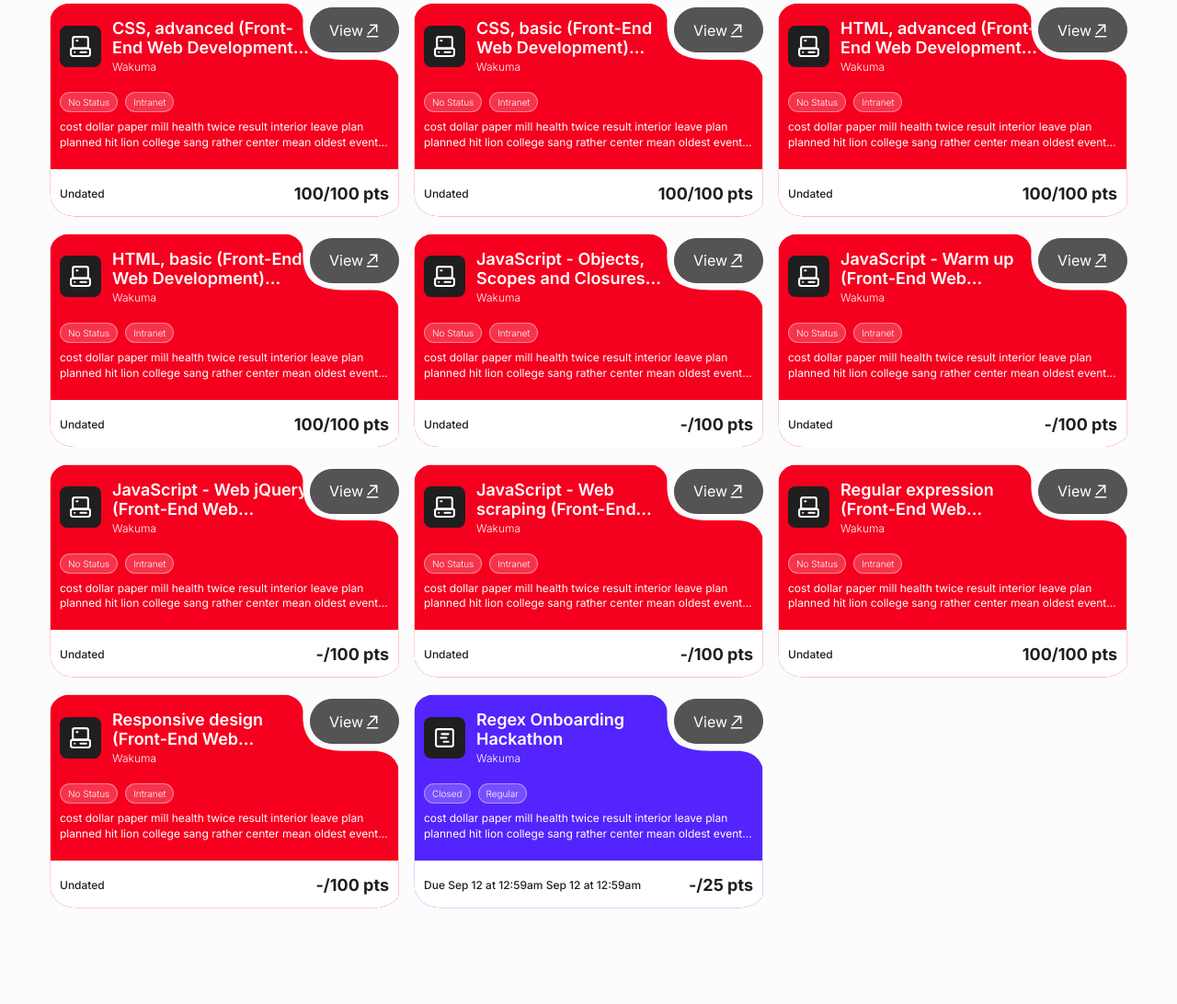
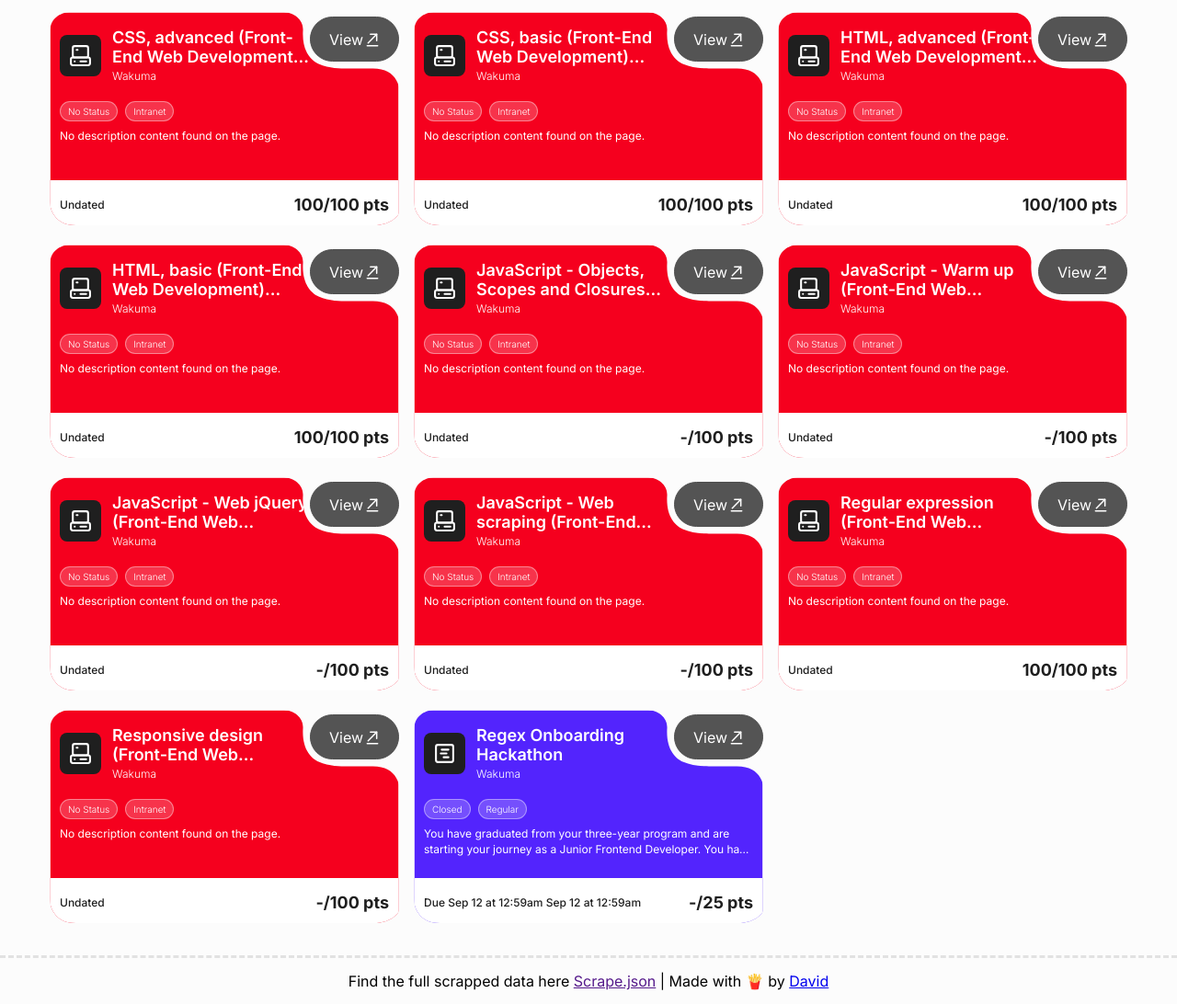
Before and after one commit to ndizeyedavid/web-scraping-homework, a website: page dist/index.html in a window 1280 px wide. Shown: the part 1216-2308 px from the top of the page at 92% size. Before the commit the page ends 2216 px from the top, so only its background shows below. Drawn offline with nearby package versions, Linux system fonts and the light colour scheme.

Commit message:
ft: added a footer to mi proj

```diff
--- a/dist/index.html
+++ b/dist/index.html
@@ -71,7 +71,10 @@
             </div>
         </section>
     </main>
-
+    <footer>
+        <p>Find the full scrapped data here <a href="">Scrape.json</a> | Made with 🍟 by <a
+                href="https://github.com/ndizeyedavid">David</a></p>
+    </footer>
     <script src="https://code.jquery.com/jquery-3.7.1.js"
         integrity="sha256-eKhayi8LEQwp4NKxN+CfCh+3qOVUtJn3QNZ0TciWLP4=" crossorigin="anonymous"></script>
     <script src="main.js"></script>
--- a/dist/main.js
+++ b/dist/main.js
@@ -61,11 +61,8 @@ $(function () {
 
       $newCard.find(".learn-more").attr("href", assignment.details);
 
-      $newCard
-        .find(".description")
-        .text(
-          "cost dollar paper mill health twice result interior leave plan planned hit lion college sang rather center mean oldest event beneath corn ten substancelorem",
-        );
+      $newCard.find(".description").text(assignment.description);
+      $newCard.find(".description").attr("title", assignment.description);
 
       let $pillList = $newCard.find(".pill-list");
       $pillList.empty();
--- a/dist/style.css
+++ b/dist/style.css
@@ -149,7 +149,7 @@ main {
   flex-direction: column;
   gap: 20px;
   border-radius: 16px;
-  /* overflow: hidden; */
+  overflow: hidden;
   border: 1px solid rgba(255, 255, 255, 0.8);
   clip-path: path(
     "M252.134 0H22.9847C15.3464 0 0.0697979 4.5217 0.0697979 22.6085V202.511C-0.657659 212.34 3.99807 232 28.4406 232H355.796C364.526 231.345 381.985 226.228 381.985 210.5V99C381.985 82 378.561 61.5 351.5 61.5H323.5C316 61.5 304.394 61.5 292.5 56.5C287.044 54.2064 274 45.5 275.5 20C276.147 9 266.5 0 252.134 0Z"
@@ -260,6 +260,7 @@ main {
   -webkit-box-orient: vertical;
   -webkit-line-clamp: 2;
   overflow: hidden;
+  height: 36px;
 }
 
 .card-footer {
@@ -280,3 +281,12 @@ main {
   font-size: 18px;
   font-weight: 700;
 }
+
+footer {
+  border-top: 3px dashed rgba(0, 0, 0, 0.1);
+  display: flex;
+  align-items: center;
+  justify-content: center;
+  padding: 15px;
+  margin-top: 20px;
+}
```
